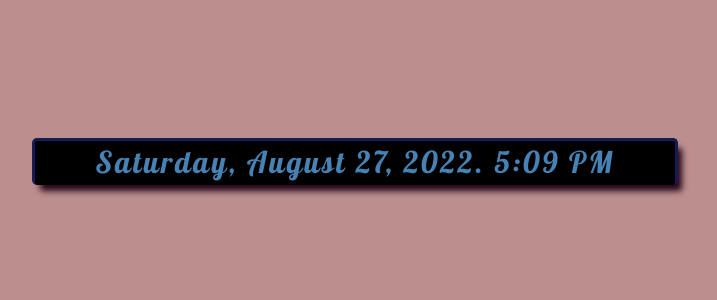
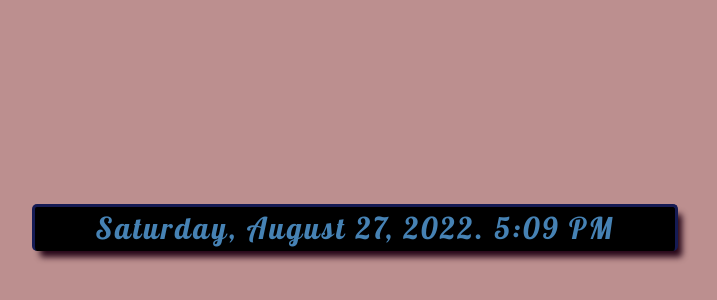
Before and after one commit to DanCQ/Digital-Clock--Javascript, a plain HTML site: page index.html in a window 1280 px wide. Shown: the part 52-352 px from the top of the page, without its empty margins (285-1002 px from the left). Drawn offline with Linux system fonts and the light colour scheme.

Commit message:
Update clock.css

```diff
--- a/clock.css
+++ b/clock.css
@@ -2,6 +2,7 @@
 
 body {
     background-color: rosybrown;
+    margin:0;
 }
 
 body:hover {
@@ -22,7 +23,7 @@ body:hover {
     letter-spacing: 2.5px;
     padding: 2px 20px 4px 20px;
     text-align:center;
-    margin:15% auto;
+    margin:20% auto;
     min-width: 400px;
     max-width: 600px;
 }
```
